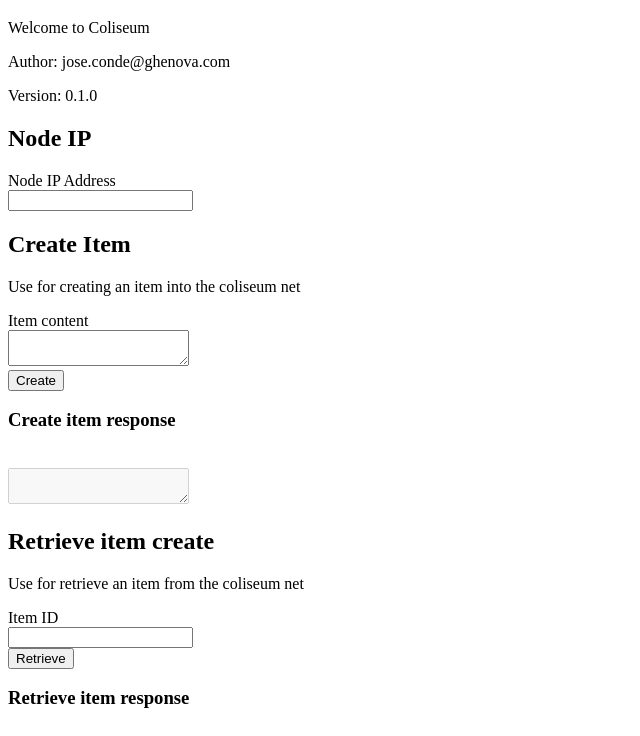
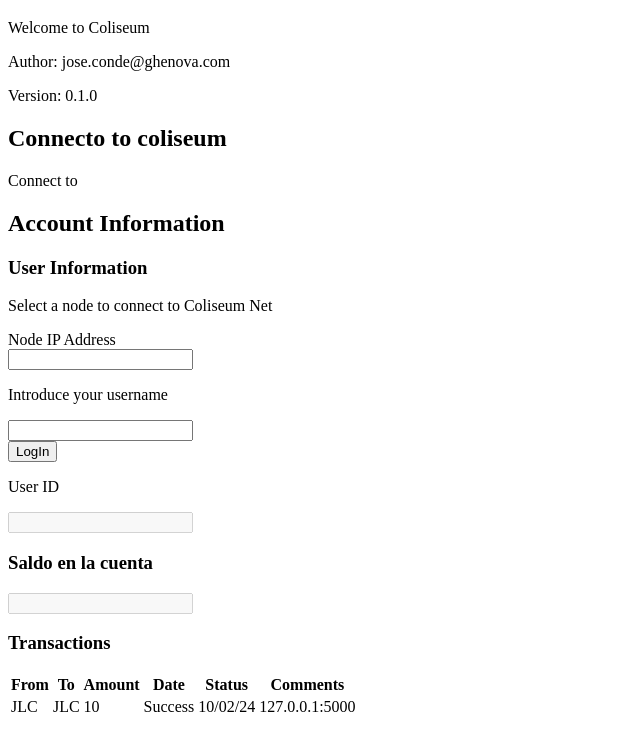
Before and after one commit to jlconde3/coliseum, a plain HTML site: page coliseum-client/src/index.html in a window 1280 px wide. Shown: the part 61-797 px from the top of the page, without its empty margins (0-640 px from the left). Drawn offline with Linux system fonts and the light colour scheme.

Commit message:
cambios en la UI

```diff
--- a/coliseum-client/src/index.html
+++ b/coliseum-client/src/index.html
@@ -9,7 +9,6 @@
 </head>
 
 <body>
-
     <div>
         <h1>COLISEUM</h1>
         <p></p>
@@ -17,41 +16,65 @@
         <p>Author: jose.conde@ghenova.com</p>
         <p>Version: 0.1.0</p>
     </div>
+    <div>
+        <h2>Connecto to coliseum</h2>
+        <p>Connect to </p>
 
+    </div>
     <div>
-        <h2>Node IP</h2>
-        <label for="node_ip">Node IP Address</label><br>
-        <input type="text" name="node_ip" id="node_ip" required><br>
+        <h2>Account Information</h2>
+        <div>
+            <h3>User Information</h3>
+            <p>Select a node to connect to Coliseum Net</p>
+            <label for="node_ip">Node IP Address</label><br>
+            <input type="text" name="node_ip" id="node_ip" required><br>
+            <p>Introduce your username</p>
+            <input type="text" id="user_name"><br>
+            <button id="login">LogIn</button>
+            <p>User ID</p>
+            <input type="text" id="user_id" disabled>
+        </div>
+        <div id="balance">
+            <h3>Saldo en la cuenta</h3>
+            <input type="number" id="balance" disabled>
+        </div>
+
+        <div id="transactions">
+            <h3>Transactions</h3>
+            <table>
+                <thead>
+                    <tr>
+                        <th>From</th>
+                        <th>To</th>
+                        <th>Amount</th>
+                        <th>Date</th>
+                        <th>Status</th>
+                        <th>Comments</th>
+                    </tr>
+                </thead>
+                <tbody>
+                    <tr id="transaction_1">
+                        <td id="transaction_from">JLC</td>
+                        <td id="transaction_to">JLC</td>
+                        <td id="transaction_amount">10</td>
+                        <td id="transaction_status">Success</td>
+                        <td id="transaction_date">10/02/24</td>
+                        <td id="transaction_node">127.0.0.1:5000</td>
+                    </tr>
+                </tbody>
+            </table>
+        </div>
     </div>
-
-
     <div>
-        <h2>Create Item</h2>
-        <p>Use for creating an item into the coliseum net</p>
-        <label for="node_ip">Item content</label><br>
-        <textarea name="item_content" id="item_content"></textarea><br>
-        <button id="create_item">Create</button>
+        <h2>Create transaction</h2>
+        <div>
+            <p>Fill this fields to create a new transaction</p>
+            <input id="new_transaction_to" type="text"><br>
+            <input id="new_transaction_amount" type="number"><br>
+            <input id="new_transaction_date" type="date"><br>
+            <button id="new_transaction">Create</button>
+        </div>
     </div>
-
-    <div>
-        <h3>Create item response</h3><br>
-        <textarea id="create_response" disabled></textarea><br>
-    </div>
-
-    <div>
-        <h2>Retrieve item create</h2>
-        <p>Use for retrieve an item from the coliseum net</p>
-        <label for="item_id">Item ID</label><br>
-        <input type="text" name="item_id" id="item_id"><br>
-        <button id="retrieve_item">Retrieve</button>
-    </div>
-
-    <div>
-        <h3>Retrieve item response</h3><br>
-        <textarea id="retrieve_response" disabled></textarea><br>
-    </div>
-
-
 </body>
 
 </html>
```
